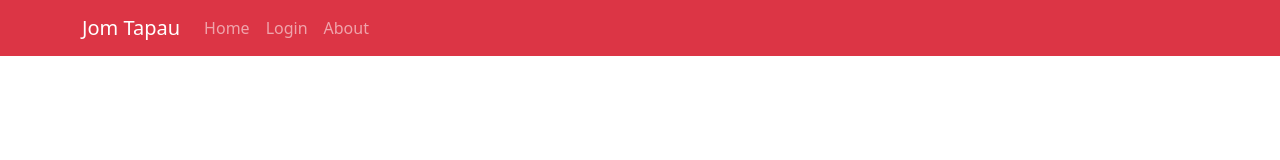
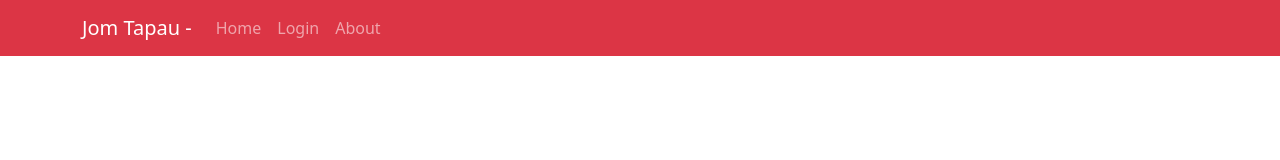
Before and after one commit to gmshimon/jom-tapau-kaz-amra, a React (Create React App) app: page / in a window 1280 px wide. Shown: the top 160 px of the page. Built offline with nearby package versions, Linux system fonts and the light colour scheme; the HTML template or start-up script is replaced by a standard one.

Commit message:
added hyphen

```diff
--- a/src/Components/Header/Header.js
+++ b/src/Components/Header/Header.js
@@ -6,11 +6,12 @@ const Header = () => {
     <div>
       <Navbar bg='danger' variant='dark'>
         <Container>
-          <Navbar.Brand href='#home'>Jom Tapau</Navbar.Brand>
+          <Navbar.Brand href='#home'>Jom Tapau -</Navbar.Brand>
           <Nav className='me-auto'>
             <Nav.Link as={Link} to="/home">Home</Nav.Link>
             <Nav.Link as={Link} to="/login">Login</Nav.Link>
             <Nav.Link as={Link} to="/about">About</Nav.Link>
+
           </Nav>
         </Container>
       </Navbar>
```
